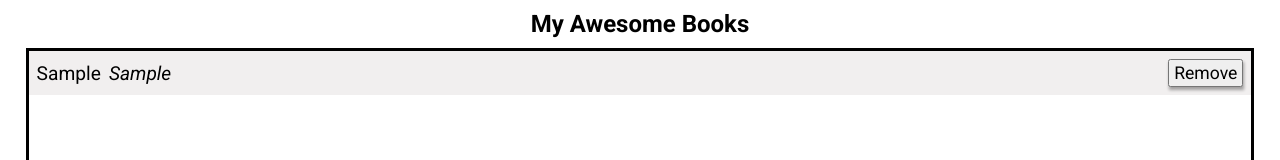
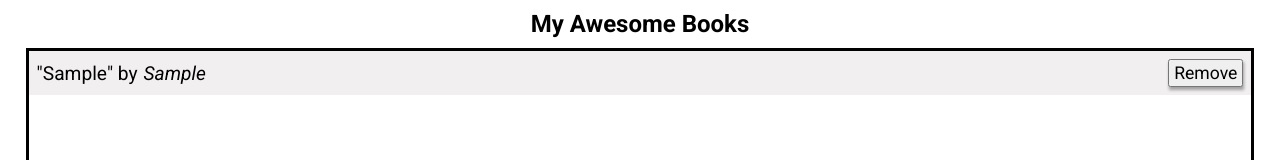
Before and after one commit to Al-Amin-Khan-Shakil/Favorite-Books, a website: page index.html in a window 1280 px wide. Both pictures are taken after typing "Sample", "Sample" into the empty fields and a click on the button "Add". Shown: the top 160 px of the page. Drawn offline with Linux system fonts and the light colour scheme.

Commit message:
Fixed some style and errors

```diff
--- a/CSS/style.css
+++ b/CSS/style.css
@@ -7,6 +7,10 @@
   font-family: 'Roboto', sans-serif;
 }
 
+body {
+  overflow-x: hidden;
+}
+
 #book-list {
   display: flex;
   justify-content: center;
@@ -14,7 +18,8 @@
   width: 100vw;
 }
 
-.book-list-wrapper, .book-list-container,
+.book-list-wrapper,
+.book-list-container,
 .book-list-title-container {
   display: flex;
   flex-direction: column;
@@ -51,7 +56,7 @@
   display: flex;
   justify-content: flex-start;
   align-items: center;
-  column-gap: 8px;
+  column-gap: 6px;
 }
 
 .book-name {
--- a/JavaScript/script.js
+++ b/JavaScript/script.js
@@ -48,7 +48,7 @@
 
       const bookName = document.createElement('h2');
       bookName.classList.add('book-name');
-      bookName.textContent = book.title;
+      bookName.textContent = `"${book.title}" by`;
       titleContainer.appendChild(bookName);
 
       const authorContainer = document.createElement('div');
```
